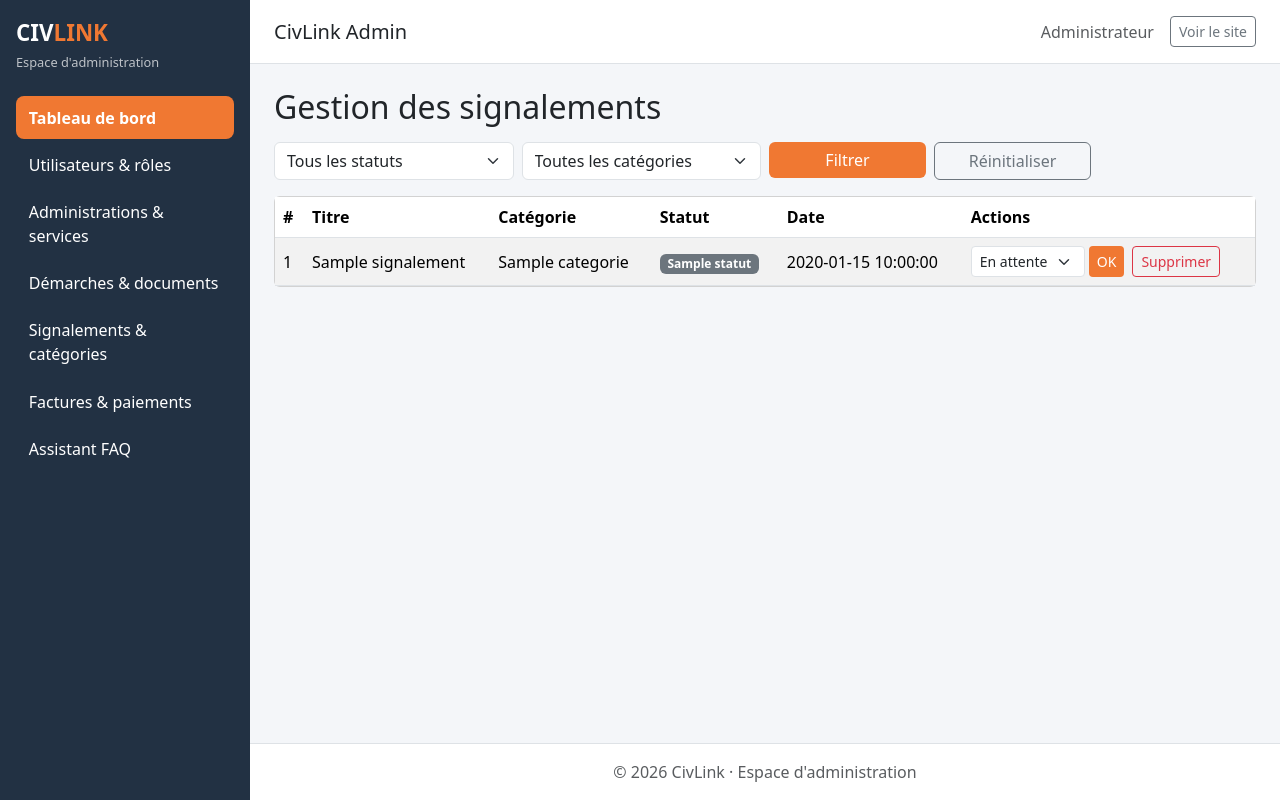
After one commit to yaasinejabri-code/Esprit-PI-2A9-2027-CivLink, a PHP site: template app/Views/back/pages/signalements/index.php in a window 1280 px wide. The commit adds this page. Run offline with PHP 8.4, Linux system fonts and the light colour scheme; the template is opened without the code that fills it: most values are stand-ins (such as "Sample title", 1, 10 or a date in 2020); some libraries are stand-ins or nearby versions.

Commit message:
Signalements: MVC, front (layout + includes), back (layout + partials)

```diff
--- a/app/Controllers/Front/SignalementController.php
+++ b/app/Controllers/Front/SignalementController.php
@@ -1,12 +1,12 @@
 <?php
 namespace App\Controllers\Front;
 
-use App\Controllers\Controller;
+use App\Core\Controller;
 use App\Models\Signalement;
 
 class SignalementController extends Controller
 {
-    protected string $area  = 'front';
+    protected string $space = 'front';
     protected string $page  = 'signalements';
     protected string $title = 'Signalements | CivLink';
 
--- a/app/Views/back/layout.php
+++ b/app/Views/back/layout.php
@@ -1,10 +1,13 @@
 <?php
+// Variables fournies par Controller::render() : $title, $currentPage, $content, $extraScripts
 require_once __DIR__ . '/partials/head.php';
 require_once __DIR__ . '/partials/sidebar.php';
 ?>
-<main class="main-wrapper">
+<div class="admin-main">
     <?php require_once __DIR__ . '/partials/header.php'; ?>
-    <?= $content ?>
+    <main class="p-4">
+        <?= $content ?>
+    </main>
     <?php require_once __DIR__ . '/partials/footer.php'; ?>
-</main>
+</div>
 <?php require_once __DIR__ . '/partials/scripts.php'; ?>
--- /dev/null
+++ b/app/Views/back/pages/signalements/index.php
@@ -0,0 +1,67 @@
+<?php
+$labels  = ['en_attente' => 'En attente', 'en_cours' => 'En cours', 'resolu' => 'Résolu'];
+$classes = ['en_attente' => 'bg-warning text-dark', 'en_cours' => 'bg-info text-dark', 'resolu' => 'bg-success'];
+?>
+<h2 class="mb-3">Gestion des signalements</h2>
+
+<form method="get" action="admin.php" class="row g-2 mb-3">
+    <input type="hidden" name="page" value="signalements">
+    <div class="col-md-3">
+        <select name="statut" class="form-select">
+            <option value="">Tous les statuts</option>
+            <?php foreach ($labels as $k => $l): ?>
+                <option value="<?= $k ?>" <?= $filtreStatut === $k ? 'selected' : '' ?>><?= $l ?></option>
+            <?php endforeach; ?>
+        </select>
+    </div>
+    <div class="col-md-3">
+        <select name="categorie_id" class="form-select">
+            <option value="0">Toutes les catégories</option>
+            <?php foreach ($categories as $c): ?>
+                <option value="<?= (int) $c['id'] ?>" <?= $filtreCat === (int) $c['id'] ? 'selected' : '' ?>><?= htmlspecialchars($c['nom']) ?></option>
+            <?php endforeach; ?>
+        </select>
+    </div>
+    <div class="col-md-2"><button class="btn btn-civ w-100" type="submit">Filtrer</button></div>
+    <div class="col-md-2"><a class="btn btn-outline-secondary w-100" href="admin.php?page=signalements">Réinitialiser</a></div>
+</form>
+
+<div class="card">
+    <div class="table-responsive">
+        <table class="table table-striped mb-0 align-middle">
+            <thead><tr><th>#</th><th>Titre</th><th>Catégorie</th><th>Statut</th><th>Date</th><th>Actions</th></tr></thead>
+            <tbody>
+            <?php foreach ($signalements as $s): ?>
+                <?php $st = $s['statut'] ?? 'en_attente'; ?>
+                <tr>
+                    <td><?= (int) $s['id'] ?></td>
+                    <td><?= htmlspecialchars($s['titre'] ?? '') ?></td>
+                    <td><?= htmlspecialchars($s['categorie'] ?? '') ?></td>
+                    <td><span class="badge <?= $classes[$st] ?? 'bg-secondary' ?>"><?= htmlspecialchars($labels[$st] ?? $st) ?></span></td>
+                    <td><?= htmlspecialchars($s['date_creation'] ?? '') ?></td>
+                    <td>
+                        <div class="d-flex gap-2">
+                            <form method="post" action="admin.php?page=signalements&action=updateStatut" class="d-flex gap-1">
+                                <input type="hidden" name="id" value="<?= (int) $s['id'] ?>">
+                                <select name="statut" class="form-select form-select-sm">
+                                    <?php foreach ($labels as $k => $l): ?>
+                                        <option value="<?= $k ?>" <?= $st === $k ? 'selected' : '' ?>><?= $l ?></option>
+                                    <?php endforeach; ?>
+                                </select>
+                                <button class="btn btn-sm btn-civ" type="submit">OK</button>
+                            </form>
+                            <form method="post" action="admin.php?page=signalements&action=delete" onsubmit="return confirm('Supprimer ce signalement ?');">
+                                <input type="hidden" name="id" value="<?= (int) $s['id'] ?>">
+                                <button class="btn btn-sm btn-outline-danger" type="submit">Supprimer</button>
+                            </form>
+                        </div>
+                    </td>
+                </tr>
+            <?php endforeach; ?>
+            <?php if (empty($signalements)): ?>
+                <tr><td colspan="6" class="text-center text-muted py-4">Aucun signalement.</td></tr>
+            <?php endif; ?>
+            </tbody>
+        </table>
+    </div>
+</div>
--- a/app/Views/back/partials/footer.php
+++ b/app/Views/back/partials/footer.php
@@ -1 +1,3 @@
-<footer class="footer p-3"><small>Developed at Esprit School of Engineering – Tunisia | 2026–2027</small></footer>
+<footer class="text-center text-muted py-3 border-top bg-white">
+    &copy; <?= date('Y') ?> CivLink &middot; Espace d'administration
+</footer>
--- a/app/Views/back/partials/head.php
+++ b/app/Views/back/partials/head.php
@@ -3,9 +3,24 @@
 <head>
     <meta charset="UTF-8">
     <meta name="viewport" content="width=device-width, initial-scale=1.0">
-    <title><?= e($title ?? 'CivLink Admin') ?></title>
-    <!-- TODO: après "npm run build" de TailAdmin, copier style.css dans public/assets/css/tailadmin.css -->
-    <link rel="stylesheet" href="<?= BASE_URL ?>/assets/css/tailadmin.css">
-    <link rel="stylesheet" href="<?= BASE_URL ?>/assets/css/civlink.css">
+    <title><?= htmlspecialchars($title ?? 'CivLink Admin') ?></title>
+    <link href="https://cdn.jsdelivr.net/npm/bootstrap@5.3.3/dist/css/bootstrap.min.css" rel="stylesheet">
+    <style>
+        :root { --civ-midnight:#0D1320; --civ-navy:#223143; --civ-orange:#F07832; --civ-ivory:#E9E0D4; }
+        body { background:#f4f6f9; }
+        .admin-sidebar { position:fixed; top:0; left:0; bottom:0; width:250px; background:var(--civ-navy); color:#fff; padding:1rem; overflow-y:auto; }
+        .admin-sidebar .brand { font-weight:700; font-size:1.4rem; margin-bottom:.2rem; }
+        .admin-sidebar .brand span { color:var(--civ-orange); }
+        .admin-sidebar .sub { font-size:.8rem; opacity:.7; margin-bottom:1.5rem; }
+        .admin-sidebar a { display:block; color:#fff; text-decoration:none; padding:.6rem .8rem; border-radius:.5rem; margin-bottom:.25rem; }
+        .admin-sidebar a:hover { background:rgba(255,255,255,.1); }
+        .admin-sidebar a.active { background:var(--civ-orange); font-weight:600; }
+        .admin-main { margin-left:250px; min-height:100vh; display:flex; flex-direction:column; }
+        .admin-main > main { flex:1; }
+        .admin-header { background:#fff; border-bottom:1px solid #dee2e6; }
+        .btn-civ { background:var(--civ-orange); color:#fff; border:0; }
+        .btn-civ:hover { background:#d9651f; color:#fff; }
+        .stat-card { border-left:5px solid var(--civ-orange); }
+    </style>
 </head>
 <body>
--- a/app/Views/back/partials/header.php
+++ b/app/Views/back/partials/header.php
@@ -1 +1,7 @@
-<header class="header p-3">Administrateur</header>
+<header class="admin-header px-4 py-3 d-flex justify-content-between align-items-center">
+    <h5 class="m-0"><?= htmlspecialchars($title ?? 'CivLink Admin') ?></h5>
+    <div class="d-flex align-items-center gap-3">
+        <span class="text-muted">Administrateur</span>
+        <a href="index.php" class="btn btn-sm btn-outline-secondary">Voir le site</a>
+    </div>
+</header>
--- a/app/Views/back/partials/scripts.php
+++ b/app/Views/back/partials/scripts.php
@@ -1,3 +1,4 @@
-<!-- TODO: scripts TailAdmin (bundle.js) -->
+<script src="https://cdn.jsdelivr.net/npm/bootstrap@5.3.3/dist/js/bootstrap.bundle.min.js"></script>
+<?php if (!empty($extraScripts)) { echo $extraScripts; } ?>
 </body>
 </html>
--- a/app/Views/back/partials/sidebar.php
+++ b/app/Views/back/partials/sidebar.php
@@ -1,13 +1,21 @@
-<?php $currentPage = $currentPage ?? 'dashboard'; $base = BASE_URL . '/admin.php?page='; ?>
-<aside class="sidebar" style="background:var(--civ-midnight)">
-    <h2 class="p-4" style="color:var(--civ-orange)">CivLink</h2>
+<?php
+$currentPage = $currentPage ?? 'dashboard';
+if (!function_exists('sideActive')) {
+    function sideActive(string $page, string $currentPage): string {
+        return $page === $currentPage ? 'active' : '';
+    }
+}
+?>
+<aside class="admin-sidebar">
+    <div class="brand">CIV<span>LINK</span></div>
+    <div class="sub">Espace d'administration</div>
     <nav>
-        <a href="<?= $base ?>dashboard" class="<?= isActive('dashboard', $currentPage) ?>">Dashboard</a>
-        <a href="<?= $base ?>users" class="<?= isActive('users', $currentPage) ?>">Utilisateurs</a>
-        <a href="<?= $base ?>administrations" class="<?= isActive('administrations', $currentPage) ?>">Administrations</a>
-        <a href="<?= $base ?>demarches" class="<?= isActive('demarches', $currentPage) ?>">Démarches</a>
-        <a href="<?= $base ?>signalements" class="<?= isActive('signalements', $currentPage) ?>">Signalements</a>
-        <a href="<?= $base ?>factures" class="<?= isActive('factures', $currentPage) ?>">Factures</a>
-        <a href="<?= $base ?>faq" class="<?= isActive('faq', $currentPage) ?>">Assistant FAQ</a>
+        <a class="<?= sideActive('dashboard', $currentPage) ?>" href="admin.php?page=dashboard">Tableau de bord</a>
+        <a class="<?= sideActive('utilisateurs', $currentPage) ?>" href="admin.php?page=utilisateurs">Utilisateurs &amp; rôles</a>
+        <a class="<?= sideActive('administrations', $currentPage) ?>" href="admin.php?page=administrations">Administrations &amp; services</a>
+        <a class="<?= sideActive('demarches', $currentPage) ?>" href="admin.php?page=demarches">Démarches &amp; documents</a>
+        <a class="<?= sideActive('signalements', $currentPage) ?>" href="admin.php?page=signalements">Signalements &amp; catégories</a>
+        <a class="<?= sideActive('factures', $currentPage) ?>" href="admin.php?page=factures">Factures &amp; paiements</a>
+        <a class="<?= sideActive('faq', $currentPage) ?>" href="admin.php?page=faq">Assistant FAQ</a>
     </nav>
 </aside>
--- /dev/null
+++ b/app/Views/front/includes/footer.php
@@ -0,0 +1,5 @@
+<footer class="civ-footer py-4 mt-5">
+    <div class="container text-center">
+        <p class="mb-0">&copy; <?= date('Y') ?> CivLink &middot; L'innovation au service des citoyens.</p>
+    </div>
+</footer>
--- /dev/null
+++ b/app/Views/front/includes/scripts.php
@@ -0,0 +1,4 @@
+<script src="https://cdn.jsdelivr.net/npm/bootstrap@5.3.3/dist/js/bootstrap.bundle.min.js"></script>
+<?php if (!empty($extraScripts)) { echo $extraScripts; } ?>
+</body>
+</html>
```
Also changed, not shown: app/Controllers/Back/DashboardController.php (+15 -4 lines), app/Controllers/Back/SignalementController.php (+32 -3 lines), app/Core/Router.php (+12 -2 lines), app/Views/back/pages/dashboard.php (+31 -1 lines), app/Views/front/includes/head.php (added, +18 -0 lines), app/Views/front/includes/navbar.php (added, +26 -0 lines), app/Views/front/layout.php (+10 -6 lines), app/Views/front/pages/signalements/form.php (added, +44 -0 lines), app/Views/front/pages/signalements/index.php (added, +41 -0 lines), app/routes.php (+3 -6 lines).
